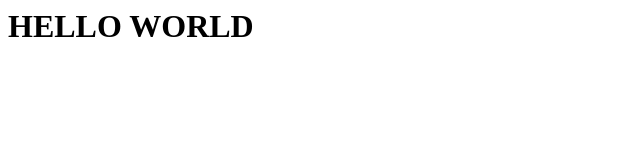
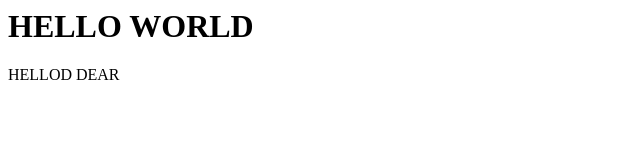
Before and after one commit to Fisto12/git-1, a plain HTML site: page index.html in a window 1280 px wide. Shown: the whole page, without its empty margins (0-640 px from the left). Drawn offline with Linux system fonts and the light colour scheme.

Commit message:
added hello dear

```diff
--- a/index.html
+++ b/index.html
@@ -1 +1,2 @@
 <h1>HELLO WORLD</h1>
+<p>HELLOD DEAR</p>
```
